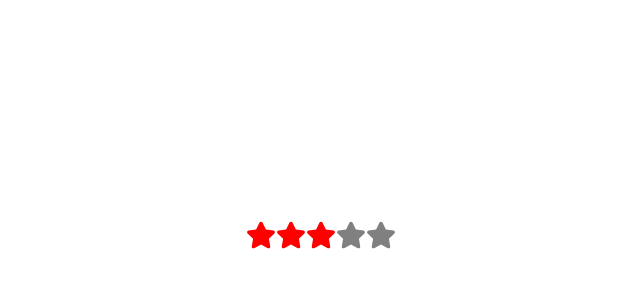
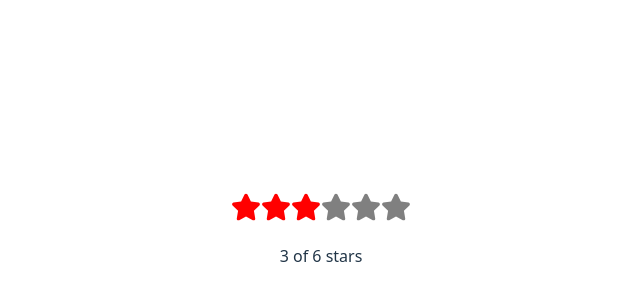
Before and after one commit to supperwu/start-app, a React (Vite) app: page / in a window 1280 px wide. Shown: the part 162-462 px from the top of the page, without its empty margins (319-959 px from the left). Built offline with nearby package versions, Linux system fonts and the light colour scheme.

Commit message:
Star Component with State

```diff
--- a/src/App.jsx
+++ b/src/App.jsx
@@ -1,8 +1,8 @@
-import StarRating from './startRating'
+import StarRating from './StarRating'
 import './App.css'
 
 function App() {
-  return <StarRating />
+  return <StarRating totalStars={6}/>
 }
 
 export default App
--- /dev/null
+++ b/src/StarRating.jsx
@@ -0,0 +1,26 @@
+import { useState } from 'react';
+import { FaStar } from 'react-icons/fa';
+
+const createArray = length => [...Array(length)];
+
+const Star = ({ selected = false }) => (
+  <FaStar color={selected ? "red" : "grey"} size={30} />
+);
+
+function StarRating({ totalStars = 5 }) {
+  const [selectedStars, setSelectedStars] = useState(3);
+  const stars = createArray(totalStars);
+
+  return (
+    <>
+      {stars.map((n, i) => (
+        <Star key={i} selected={i < 3} />
+      ))}
+      <p>
+        {selectedStars} of {totalStars} stars
+      </p>
+    </>
+  );
+}
+
+export default StarRating;
--- a/src/StartRating.jsx
+++ /dev/null
@@ -1,16 +0,0 @@
-import React from 'react';
-import { FaStar } from 'react-icons/fa';
-
-const createArray = length => [...Array(length)];
-
-const Star = ({ selected = false }) => (
-  <FaStar color={selected ? "red" : "grey"}  size={30}/>
-);
-
-function StarRating({totalStars = 5}) {
-    return createArray(totalStars).map((n, i) => (
-        <Star key={i} selected={i < 3} />
-    ));
-}
-
-export default StarRating;
```
